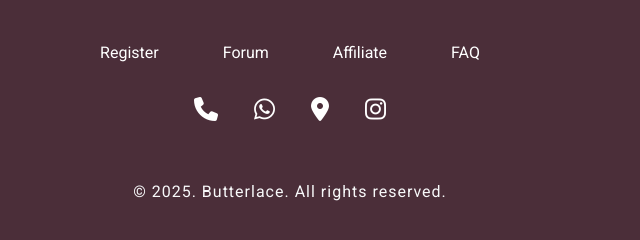
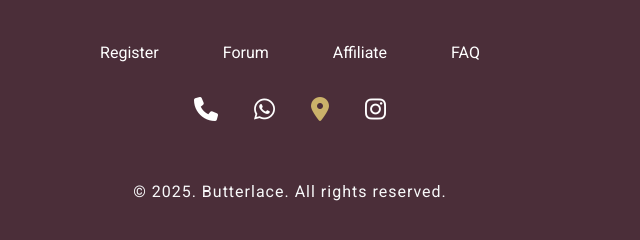
Before and after one commit to aparnasukumaran/Butterlace-pastryshop, a plain HTML site: page index.html in a window 1280 px wide. In both pictures the pointer is over the icon 669 px from the left and 6114 px from the top of the page. Shown: the part 6005-6245 px from the top of the page, 350-990 px from the left. Drawn offline with nearby package versions, Linux system fonts and the light colour scheme; files whose address does not match are found by name.

Commit message:
Update style.css

```diff
--- a/css/style.css
+++ b/css/style.css
@@ -510,7 +510,9 @@ color: var(--secondry-color);
 .fa:hover{
   color: var(--secondry-color);
 }
-
+#map:hover{
+  color: var(--secondry-color);
+}
 
 /* Modal Background */
 .modal {
```
